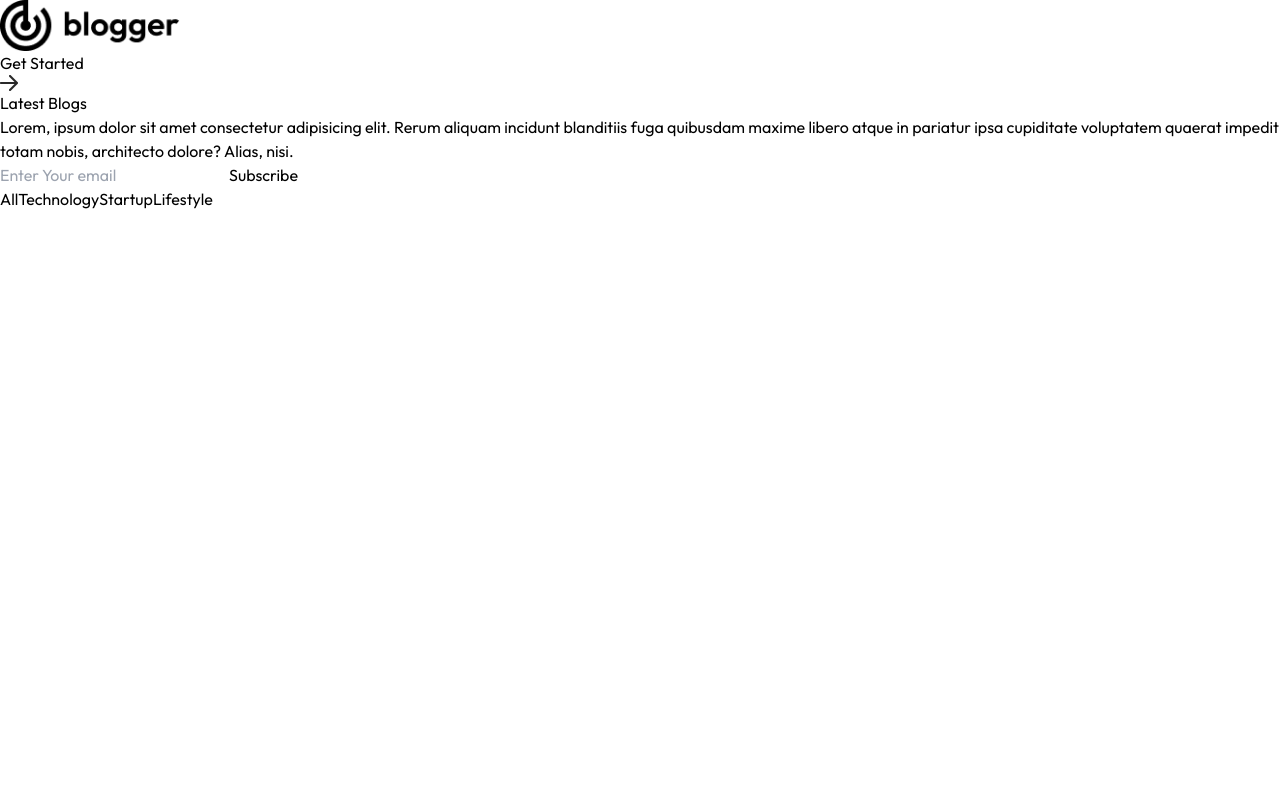
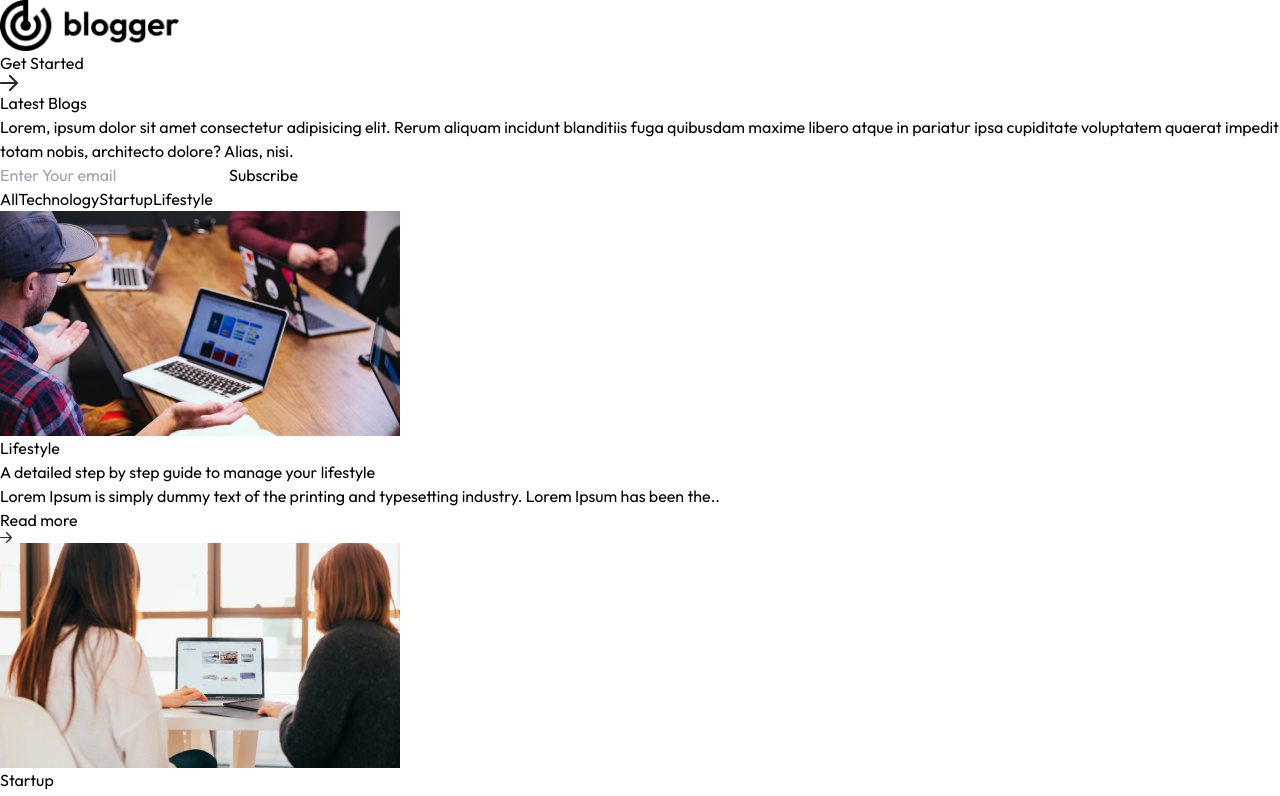
Before and after one commit to KMPKBandara/The-Explorer, a Next.js app in the folder the-explorer/: page / in a window 1280 px wide. Shown: the top 796 px of the page. Built offline with nearby package versions, Linux system fonts and the light colour scheme.

Commit message:
BlogItem Complete

```diff
--- a/the-explorer/Components/BlogList.jsx
+++ b/the-explorer/Components/BlogList.jsx
@@ -1,4 +1,6 @@
+import { blog_data } from '@/Assets/assets'
 import React from 'react'
+import Blogitem from './BlogItem'
 
 const BlogList = () => {
   return (
@@ -9,6 +11,11 @@ const BlogList = () => {
         <button>Startup</button>
         <button>Lifestyle</button>
       </div>
+      <div className='flex flex-wrap justify-around gap-1 gap-y-10 mb-16 xl:mx-24'>
+        {blog_data.map((item,index)=>{
+            return <Blogitem key={index} image={item.image} title={item.title} description={item.description} category={item.category}/>
+        })}
+      </div>
     </div>
   )
 }
```
Also changed, not shown: 1 other file (tests, documents, lock files or other folders).
